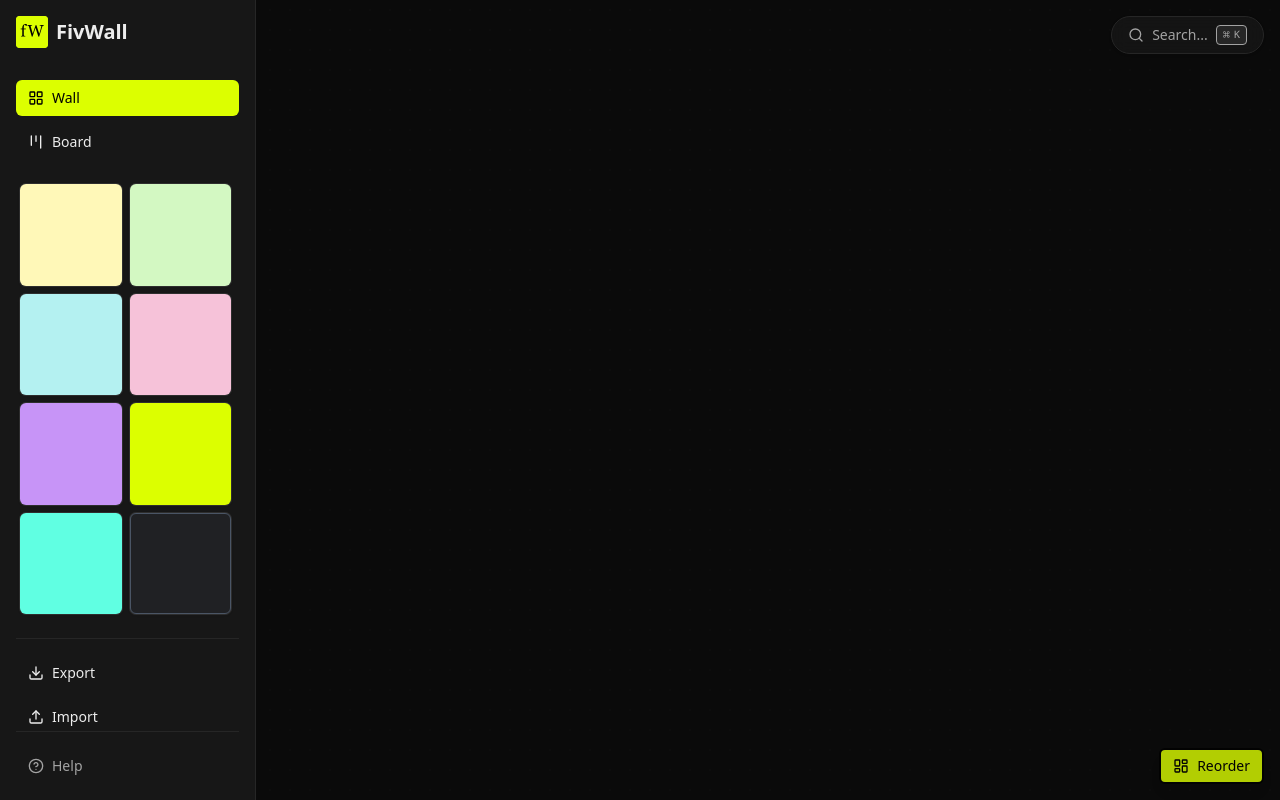
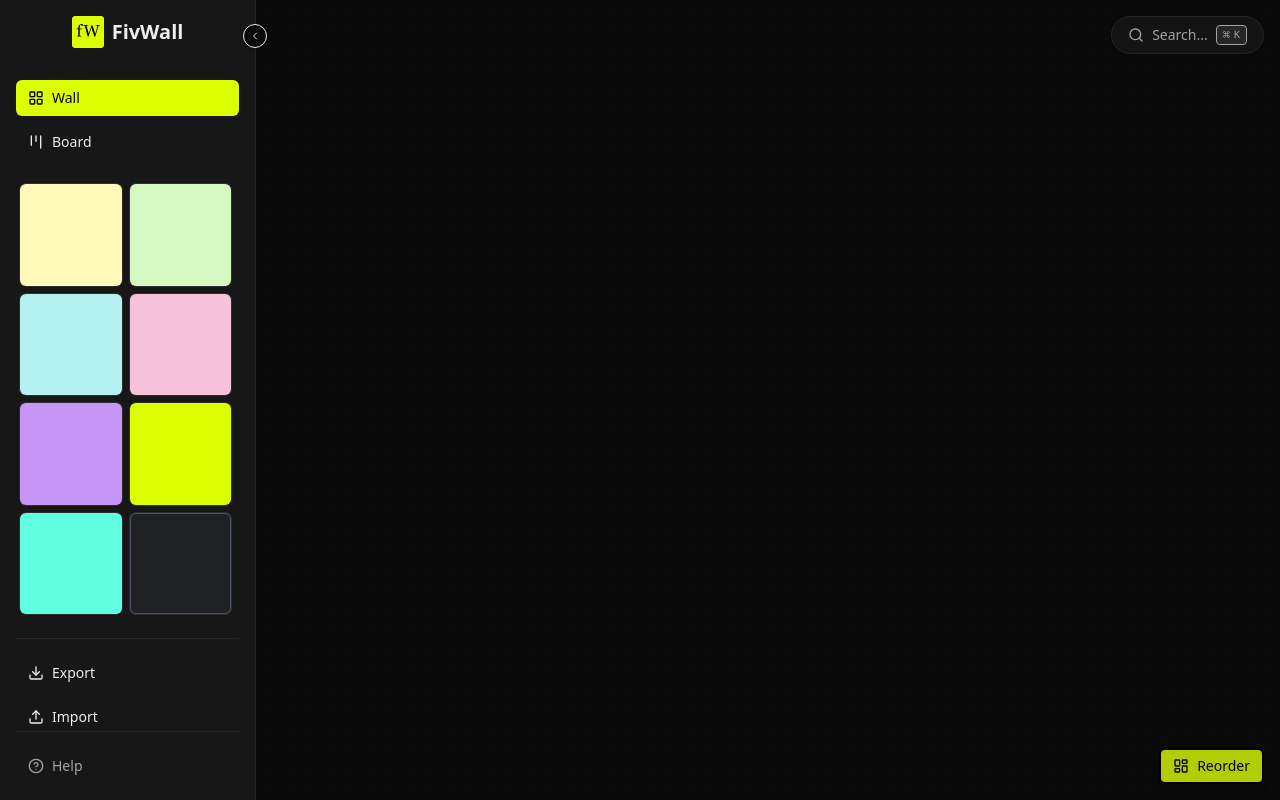
Before and after one commit to Fivex-Labs/FivWall, a Next.js app: page / in a window 1280 px wide. Built offline with nearby package versions, Linux system fonts and the light colour scheme.

Commit message:
Added collapsible sidebar ability

```diff
--- a/src/app/page.tsx
+++ b/src/app/page.tsx
@@ -9,8 +9,10 @@ import { FullscreenNote } from "@/components/wall/FullscreenNote";
 import { ColorFilter } from "@/components/layout/ColorFilter";
 import { MobileBlocker } from "@/components/layout/MobileBlocker";
 
+import { cn } from "@/lib/utils";
+
 export default function Home() {
-  const { currentView } = useNoteStore();
+  const { currentView, isSidebarCollapsed } = useNoteStore();
 
   return (
     <div className="flex h-screen w-screen overflow-hidden bg-background text-foreground">
@@ -18,7 +20,12 @@ export default function Home() {
       <SearchCommand />
       <ColorFilter />
       <Sidebar />
-      <main className="flex-1 relative ml-16 md:ml-64 h-full overflow-hidden">
+      <main
+        className={cn(
+          "flex-1 relative h-full overflow-hidden transition-all duration-300 ease-in-out",
+          isSidebarCollapsed ? "ml-16" : "ml-16 md:ml-64"
+        )}
+      >
         {currentView === 'wall' ? <Canvas /> : <Board />}
         <FullscreenNote />
       </main>
--- a/src/components/layout/Sidebar.tsx
+++ b/src/components/layout/Sidebar.tsx
@@ -10,7 +10,7 @@ import { DataControls } from "@/components/layout/DataControls";
 import { HelpDialog } from "@/components/layout/HelpDialog";
 
 export function Sidebar() {
-    const { currentView, setView, addNote } = useNoteStore();
+    const { currentView, setView, isSidebarCollapsed, toggleSidebar } = useNoteStore();
     const [showHelp, setShowHelp] = React.useState(false);
 
     const handleDragStart = (e: React.DragEvent, color: string) => {
@@ -19,40 +19,97 @@ export function Sidebar() {
     };
 
     return (
-        <aside className="fixed left-0 top-0 h-full w-16 md:w-64 bg-card border-r border-border z-50 flex flex-col p-4 transition-all duration-300">
-            <div className="flex items-center gap-2 mb-8">
-                <div className="w-8 h-8 rounded bg-primary flex items-center justify-center text-primary-foreground font-bold text-xl">
+        <aside
+            className={cn(
+                "fixed left-0 top-0 h-full bg-card border-r border-border z-50 flex flex-col p-4 transition-all duration-300 ease-in-out",
+                isSidebarCollapsed ? "w-18" : "w-16 md:w-64"
+            )}
+        >
+            <div className="flex items-center justify-center mb-8">
+                <div className="flex items-center gap-2 overflow-hidden">
+                    <div className="min-w-[2rem] w-8 h-8 rounded bg-primary flex items-center justify-center text-primary-foreground font-bold text-xl shrink-0">
                         <img
                             src="/logos/fw-logo.png"
                             alt="FivWall"
                             className="w-8 h-8 rounded"
                         />
                     </div>
-                <span className="font-bold text-xl hidden md:inline">FivWall</span>
+                    <span className={cn(
+                        "font-bold text-xl whitespace-nowrap transition-opacity duration-300",
+                        isSidebarCollapsed ? "opacity-0 w-0 hidden" : "opacity-100 hidden md:inline"
+                    )}>
+                        FivWall
+                    </span>
+                </div>
+                {/* <Button
+                    variant="ghost"
+                    size="icon"
+                    className="hidden md:flex h-6 w-6 shrink-0"
+                    onClick={toggleSidebar}
+                >
+                    {isSidebarCollapsed ? (
+                        <LayoutGrid className="h-4 w-4 rotate-90" />
+                    ) : (
+                        <div className="flex flex-col gap-0.5">
+                            <div className="w-1 h-4 bg-border rounded-full" />
+                        </div>
+                    )}
+                </Button> */}
             </div>
 
-            <div className="flex-1 overflow-y-auto scrollbar-hide">
+            {/* Toggle Button Position - actually let's put it absolutely positioned or in the header */}
+            <Button
+                variant="ghost"
+                size="icon"
+                className={cn(
+                    "absolute -right-3 top-6 h-6 w-6 rounded-full border bg-background shadow-md hidden md:flex items-center justify-center z-50 hover:bg-accent",
+                    isSidebarCollapsed ? "rotate-180" : ""
+                )}
+                onClick={toggleSidebar}
+            >
+                <svg
+                    xmlns="http://www.w3.org/2000/svg"
+                    width="12"
+                    height="12"
+                    viewBox="0 0 24 24"
+                    fill="none"
+                    stroke="currentColor"
+                    strokeWidth="2"
+                    strokeLinecap="round"
+                    strokeLinejoin="round"
+                >
+                    <path d="m15 18-6-6 6-6" />
+                </svg>
+            </Button>
+
+            <div className="flex-1 overflow-y-auto scrollbar-hide overflow-x-hidden">
                 <div className="flex flex-col gap-2 mb-6">
                     <Button
                         variant={currentView === 'wall' ? 'default' : 'ghost'}
                         size="sm"
                         onClick={() => setView('wall')}
-                        className="justify-start gap-2"
+                        className={cn("justify-start", isSidebarCollapsed ? "px-2 justify-center" : "gap-2")}
+                        title="Wall View"
                     >
-                        <LayoutGrid className="w-4 h-4" />
-                        <span className="hidden md:inline">Wall</span>
+                        <LayoutGrid className="w-4 h-4 shrink-0" />
+                        <span className={cn("whitespace-nowrap transition-all duration-300", isSidebarCollapsed ? "w-0 opacity-0 hidden" : "hidden md:inline")}>Wall</span>
                     </Button>
                     <Button
                         variant={currentView === 'board' ? 'default' : 'ghost'}
                         size="sm"
                         onClick={() => setView('board')}
-                        className="justify-start gap-2"
+                        className={cn("justify-start", isSidebarCollapsed ? "px-2 justify-center" : "gap-2")}
+                        title="Board View"
                     >
-                        <Kanban className="w-4 h-4" />
-                        <span className="hidden md:inline">Board</span>
+                        <Kanban className="w-4 h-4 shrink-0" />
+                        <span className={cn("whitespace-nowrap transition-all duration-300", isSidebarCollapsed ? "w-0 opacity-0 hidden" : "hidden md:inline")}>Board</span>
                     </Button>
                 </div>
-                <div className="grid grid-cols-1 md:grid-cols-2 gap-2 px-1 mb-6 pr-2">
+
+                <div className={cn(
+                    "grid gap-2 px-1 mb-6 pr-2 transition-all duration-300",
+                    isSidebarCollapsed ? "grid-cols-1" : "grid-cols-1 md:grid-cols-2"
+                )}>
                     {NOTE_COLORS.map((color) => (
                         <div
                             key={color.name}
@@ -63,7 +120,8 @@ export function Sidebar() {
                         >
                             <div
                                 className={cn(
-                                    "w-8 h-8 md:w-full md:h-full rounded-md shadow-sm transition-transform group-hover:scale-110 group-active:scale-95 ring-1 ring-white/10",
+                                    "w-8 h-8 rounded-md shadow-sm transition-transform group-hover:scale-110 group-active:scale-95 ring-1 ring-white/10",
+                                    !isSidebarCollapsed && "md:w-full md:h-full",
                                     color.name === 'Dark' ? 'border border-gray-600' : ''
                                 )}
                                 style={{ backgroundColor: color.value }}
@@ -72,7 +130,19 @@ export function Sidebar() {
                     ))}
                 </div>
 
+                <div className={cn("transition-opacity duration-300", isSidebarCollapsed ? "opacity-0 pointer-events-none hidden" : "opacity-100")}>
                     <DataControls />
+                </div>
+                {/* DataControls might need its own collapsed state handling if we want icons only, but for now hiding it or letting it wrap is okay.
+                    Actually, DataControls usually has buttons. If collapsed, maybe we should hide it or show icon-only versions?
+                    The user said "hiding all the texts, just remaining the icons".
+                    Let's assume DataControls has text. I should probably hide it or make it icon only.
+                    Let's check DataControls content later. For now, hiding it in collapsed mode might be safer if it's text-heavy,
+                    OR I can let it be but it might look squashed.
+                    Let's hide it for now as per "hiding all the texts".
+                    Wait, if I hide DataControls, user loses functionality.
+                    I should probably check DataControls.
+                */}
             </div>
 
             <div className="mt-auto pt-4 border-t border-border">
@@ -80,11 +150,11 @@ export function Sidebar() {
                     variant="ghost"
                     size="sm"
                     onClick={() => setShowHelp(true)}
-                    className="w-full justify-start gap-2 text-muted-foreground hover:text-foreground"
-                    title="How it works"
+                    className={cn("w-full justify-start text-muted-foreground hover:text-foreground", isSidebarCollapsed ? "px-2 justify-center" : "gap-2")}
+                    title="Help"
                 >
-                    <HelpCircle className="w-4 h-4" />
-                    <span className="hidden md:inline">Help</span>
+                    <HelpCircle className="w-4 h-4 shrink-0" />
+                    <span className={cn("whitespace-nowrap transition-all duration-300", isSidebarCollapsed ? "w-0 opacity-0 hidden" : "hidden md:inline")}>Help</span>
                 </Button>
             </div>
 
--- a/src/store/useNoteStore.ts
+++ b/src/store/useNoteStore.ts
@@ -147,6 +147,9 @@ export const useNoteStore = create<NoteStore>()(
 
             _hasHydrated: false,
             setHasHydrated: (state) => set({ _hasHydrated: state }),
+
+            isSidebarCollapsed: false,
+            toggleSidebar: () => set((state) => ({ isSidebarCollapsed: !state.isSidebarCollapsed })),
         }),
         {
             name: 'fivwall-storage',
--- a/src/types/index.ts
+++ b/src/types/index.ts
@@ -35,4 +35,7 @@ export interface NoteStore {
 
     _hasHydrated: boolean;
     setHasHydrated: (state: boolean) => void;
+
+    isSidebarCollapsed: boolean;
+    toggleSidebar: () => void;
 }
```
Lines whose indentation alone changed are shown as unchanged.
